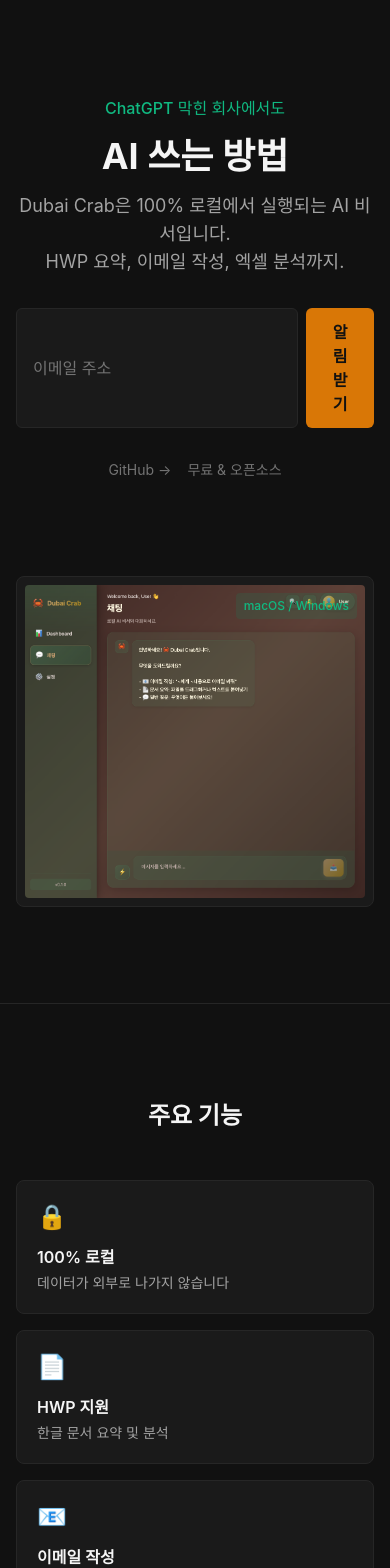
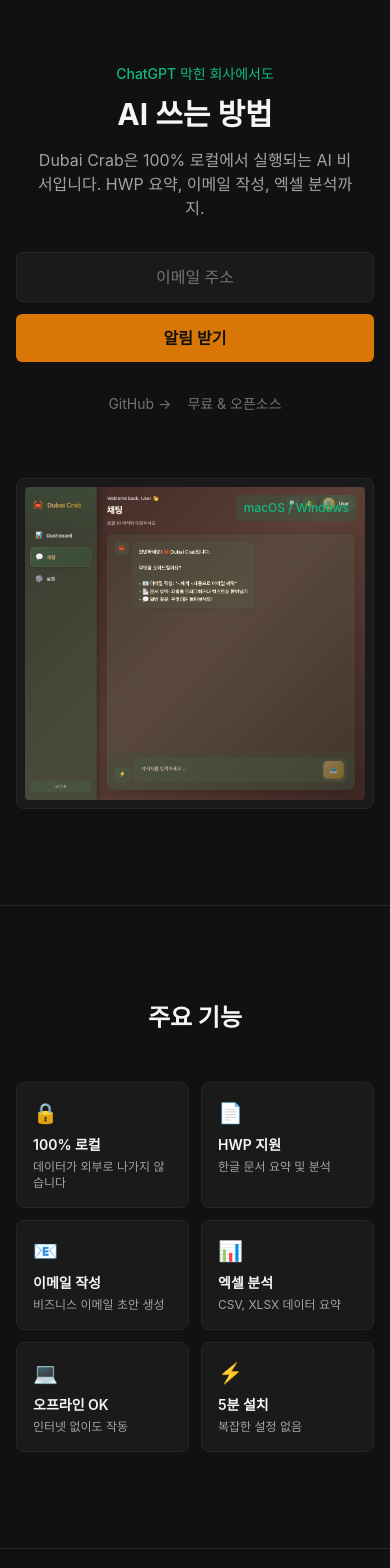
Before and after one commit to HariFatherKR/dubaicrab-web, a Next.js app: page / in a window 390 px wide. Shown: the top 1568 px of the page. Built offline with nearby package versions, Linux system fonts and the light colour scheme; a web font is replaced by a local one.

Commit message:
📱 모바일 최적화
- 폼 버튼 세로 배치 (sm 이하)
- 버튼 full-width on mobile
- 기능 카드 2열 그리드 (모바일)
- 반응형 폰트 사이즈
- 시작하기 섹션 세로 배치
- 여백 및 패딩 최적화

```diff
--- a/src/app/page.tsx
+++ b/src/app/page.tsx
@@ -65,7 +65,7 @@
   return (
     <main className="min-h-screen">
       {/* Hero */}
-      <section className="px-4 py-24 md:py-32">
+      <section className="px-4 py-16 md:py-32">
         <div className="max-w-3xl mx-auto text-center">
           <motion.div
             initial="hidden"
@@ -73,14 +73,14 @@
             variants={fadeIn}
             transition={{ duration: 0.4 }}
           >
-            <p className="text-[var(--primary-light)] font-medium mb-4">
+            <p className="text-[var(--primary-light)] font-medium mb-3 text-sm md:text-base">
               ChatGPT 막힌 회사에서도
             </p>
-            <h1 className="text-4xl md:text-5xl font-bold mb-4 text-[var(--text-primary)]">
+            <h1 className="text-3xl md:text-5xl font-bold mb-4 text-[var(--text-primary)]">
               AI 쓰는 방법
             </h1>
-            <p className="text-lg text-[var(--text-secondary)] mb-8 max-w-xl mx-auto">
-              Dubai Crab은 100% 로컬에서 실행되는 AI 비서입니다.<br />
+            <p className="text-base md:text-lg text-[var(--text-secondary)] mb-8 max-w-xl mx-auto px-4">
+              Dubai Crab은 100% 로컬에서 실행되는 AI 비서입니다.
               HWP 요약, 이메일 작성, 엑셀 분석까지.
             </p>
           </motion.div>
@@ -93,14 +93,14 @@
             className="max-w-md mx-auto mb-8"
           >
             {!submitted ? (
-              <form onSubmit={handleSubmit(onSubmit)} className="flex gap-2">
+              <form onSubmit={handleSubmit(onSubmit)} className="flex flex-col sm:flex-row gap-3">
                 <input
                   type="email"
                   placeholder="이메일 주소"
                   {...register('email', { required: true })}
-                  className="input flex-1 px-4 py-3"
+                  className="input flex-1 px-4 py-3 text-center sm:text-left"
                 />
-                <button type="submit" className="btn-primary px-6 py-3">
+                <button type="submit" className="btn-primary px-6 py-3 w-full sm:w-auto">
                   알림 받기
                 </button>
               </form>
@@ -164,7 +164,7 @@
           <h2 className="text-2xl font-bold text-center mb-12">
             주요 기능
           </h2>
-          <div className="grid md:grid-cols-3 gap-4">
+          <div className="grid grid-cols-2 md:grid-cols-3 gap-3 md:gap-4">
             {features.map((feature, index) => (
               <motion.div
                 key={feature.title}
@@ -172,11 +172,11 @@
                 whileInView={{ opacity: 1, y: 0 }}
                 viewport={{ once: true }}
                 transition={{ delay: index * 0.05 }}
-                className="card p-5"
+                className="card p-4 md:p-5"
               >
-                <div className="text-2xl mb-3">{feature.icon}</div>
-                <h3 className="font-semibold mb-1">{feature.title}</h3>
-                <p className="text-sm text-[var(--text-secondary)]">{feature.desc}</p>
+                <div className="text-xl md:text-2xl mb-2 md:mb-3">{feature.icon}</div>
+                <h3 className="font-semibold text-sm md:text-base mb-1">{feature.title}</h3>
+                <p className="text-xs md:text-sm text-[var(--text-secondary)]">{feature.desc}</p>
               </motion.div>
             ))}
           </div>
@@ -189,7 +189,7 @@
           <h2 className="text-2xl font-bold text-center mb-12">
             시작하기
           </h2>
-          <div className="flex justify-between items-start">
+          <div className="flex flex-col sm:flex-row justify-between items-center sm:items-start gap-8 sm:gap-4">
             {steps.map((step, index) => (
               <motion.div
                 key={step.num}
@@ -232,14 +232,14 @@
             출시되면 가장 먼저 알려드립니다
           </p>
           {!submitted ? (
-            <form onSubmit={handleSubmit(onSubmit)} className="flex gap-2">
+            <form onSubmit={handleSubmit(onSubmit)} className="flex flex-col sm:flex-row gap-3">
               <input
                 type="email"
                 placeholder="이메일 주소"
                 {...register('email', { required: true })}
-                className="input flex-1 px-4 py-3"
+                className="input flex-1 px-4 py-3 text-center sm:text-left"
               />
-              <button type="submit" className="btn-primary px-6 py-3">
+              <button type="submit" className="btn-primary px-6 py-3 w-full sm:w-auto">
                 신청
               </button>
             </form>
```
